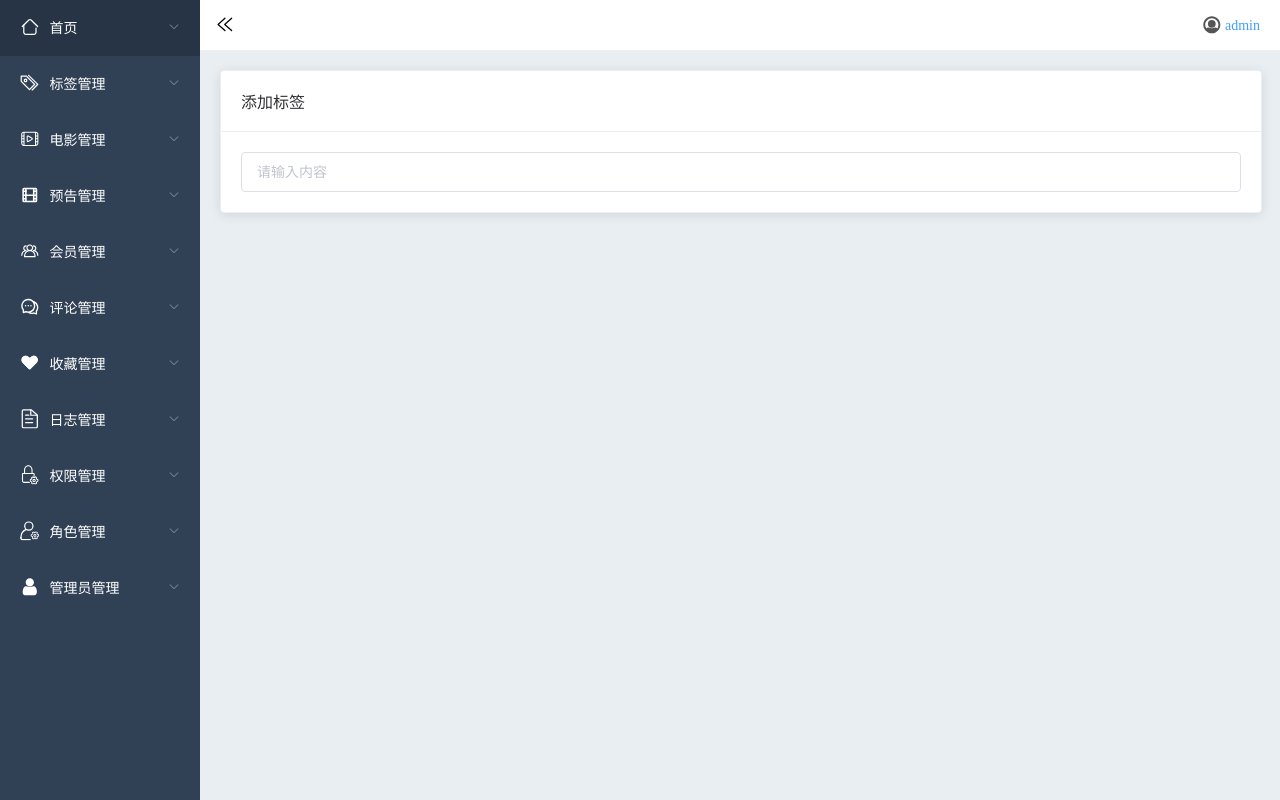
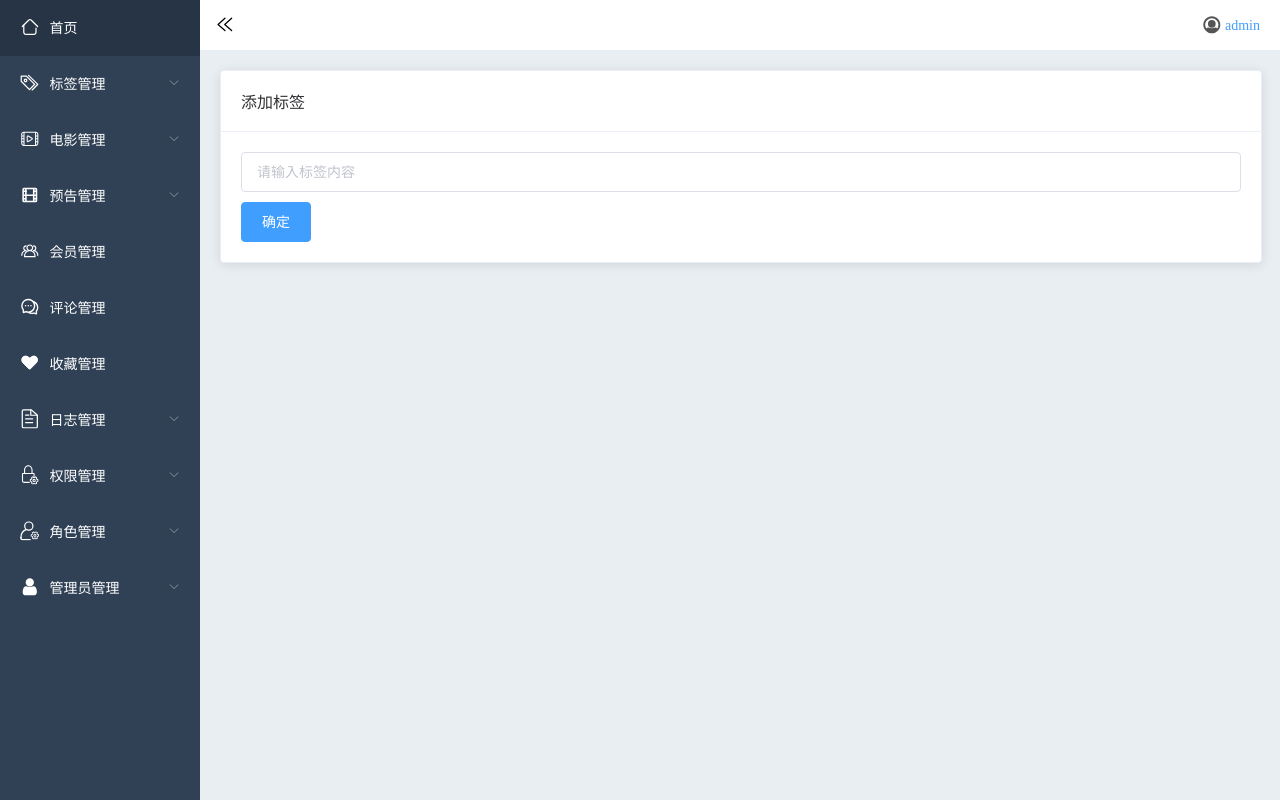
Before and after one commit to WieLun/Movie, a Vue app: page /admin/tag/add in a window 1280 px wide. Built offline with nearby package versions, Linux system fonts and the light colour scheme.

Commit message:
login sideitem finish

```diff
--- a/src/components/common/navmenu/NavMenu.vue
+++ b/src/components/common/navmenu/NavMenu.vue
@@ -12,31 +12,17 @@
     :collapse-transition="false"
     router
   >
-    <el-submenu
+    <side-item
+      v-for="(route, index) in routes"
+      :key="route.path"
+      :item="route"
       :index="index + ''"
-      v-for="(item, index) in routes"
-      :key="index"
-    >
-      <template slot="title">
-        <svg-icon :icon-class="item.meta.icon" />
-        <span>{{ item.meta.title }}</span>
-      </template>
-      <el-menu-item
-        :index="item.path + '/' + subItem.path"
-        v-for="(subItem, index) in item.children"
-        :key="index"
-        @click="saveNavState(item.path + '/' + subItem.path)"
-      >
-        <template slot="title">
-          <svg-icon :icon-class="subItem.meta.icon" />
-          <span>{{ subItem.meta.title }}</span>
-        </template></el-menu-item
-      >
-    </el-submenu>
+    />
   </el-menu>
 </template>
 
 <script>
+import sideItem from "./sideItem/sideItem.vue";
 export default {
   name: "NavMenu",
   props: {
@@ -44,25 +30,16 @@ export default {
       type: Boolean,
       default: false,
     },
-    routes: {
-      type: Array,
-      default() {
-        return [];
-      },
-    },
+  },
+  components: {
+    sideItem,
   },
   data() {
     return {
       activePath: " ",
     };
   },
-  created() {
-    this.activePath = sessionStorage.getItem("activePath");
-  },
   methods: {
-    saveNavState(activePath) {
-      sessionStorage.setItem("activePath", activePath);
-    },
     handleOpen(key, keyPath) {
       console.log(key, keyPath);
       console.log(this.$router.options);
@@ -74,6 +51,12 @@ export default {
       console.log(key, keyPath);
     },
   },
+  computed: {
+    routes() {
+      console.log(this.$router.options.routes[0].hidden);
+      return this.$router.options.routes;
+    },
+  },
 };
 </script>
 
@@ -81,8 +64,4 @@ export default {
 .el-menu {
   border-right: none;
 }
-
-.svg-icon {
-  margin-right: 10px;
-}
 </style>
--- /dev/null
+++ b/src/components/common/navmenu/sideItem/sideItem.vue
@@ -0,0 +1,59 @@
+<template>
+  <div v-if="!item.hidden">
+    <template v-if="item.children.length === 1">
+      <el-menu-item :index="item.path + '/' + subItem.path" v-for="(subItem, index) in item.children" :key="index">
+        <svg-icon :icon-class="subItem.meta.icon" />
+        <span slot="title">{{ subItem.meta.title }}</span>
+      </el-menu-item>
+    </template>
+
+    <el-submenu v-else :index="index">
+      <template slot="title">
+        <svg-icon :icon-class="item.meta.icon" />
+        <span>{{ item.meta.title }}</span>
+      </template>
+
+      <el-menu-item
+        :index="item.path + '/' + subItem.path"
+        v-for="(subItem, index) in item.children"
+        :key="index"
+        @click="saveNavState(item.path + '/' + subItem.path)"
+      >
+        <template slot="title">
+          <svg-icon :icon-class="subItem.meta.icon" />
+          <span>{{ subItem.meta.title }}</span>
+        </template></el-menu-item
+      >
+    </el-submenu>
+  </div>
+</template>
+
+<script>
+export default {
+  name: "sideItem",
+  props: {
+    item: {
+      type: Object,
+      required: true,
+    },
+    index: {
+      type: String,
+      default: "",
+    },
+  },
+  created() {
+    this.activePath = sessionStorage.getItem("activePath");
+  },
+  methods: {
+    saveNavState(activePath) {
+      sessionStorage.setItem("activePath", activePath);
+    },
+  },
+};
+</script>
+
+<style scoped>
+.svg-icon {
+  margin-right: 10px;
+}
+</style>
--- a/src/components/content/container/Container.vue
+++ b/src/components/content/container/Container.vue
@@ -1,7 +1,7 @@
 <template>
   <el-container>
     <el-aside :width="isCollapse ? '64px' : '200px'">
-      <nav-menu :isCollapse="isCollapse" :routes="routes" />
+      <nav-menu :isCollapse="isCollapse" />
     </el-aside>
 
     <el-container>
@@ -48,11 +48,6 @@ export default {
       this.isCollapse = !this.isCollapse;
     },
   },
-  computed: {
-    routes() {
-      return this.$router.options.routes;
-    },
-  },
 };
 </script>
 
--- /dev/null
+++ b/src/network/tag.js
@@ -0,0 +1,9 @@
+import request from './request';
+
+export function tagAdd(data) {
+  return request({
+    url: '/api/v2/admin/tag/add',
+    method: 'post',
+    data: data
+  });
+}
--- a/src/router/index.js
+++ b/src/router/index.js
@@ -29,17 +29,20 @@ Vue.use(VueRouter);
 
 const routes = [
   {
+    path: "/admin/login",
+    name: "Login",
+    component: Login,
+    hidden: true
+  },
+  {
     path: '/admin',
-    redirect: '/admin',
-    name: 'Home',
     component: Container,
-    meta: { title: '首页', icon: 'home' },
     children: [
       {
         path: '',
         name: 'home',
         component: Home,
-        meta: { title: '控制面板', icon: 'item' },
+        meta: { title: '首页', icon: 'home' },
       },
     ]
   },
@@ -108,46 +111,37 @@ const routes = [
   },
   {
     path: '/admin/user',
-    redirect: '/admin/user/list',
-    name: 'User',
     component: Container,
-    meta: { title: '会员管理', icon: 'users' },
     children: [
       {
         path: 'list',
         name: 'UserList',
         component: UserList,
-        meta: { title: '会员列表', icon: 'item' },
+        meta: { title: '会员管理', icon: 'users' },
       },
     ]
   },
   {
     path: '/admin/comment',
-    redirect: '/admin/comment/list',
-    name: 'Comment',
     component: Container,
-    meta: { title: '评论管理', icon: 'comment' },
     children: [
       {
         path: 'list',
         name: 'CommentList',
         component: CommentList,
-        meta: { title: '评论列表', icon: 'item' },
+        meta: { title: '评论管理', icon: 'comment' },
       },
     ]
   },
   {
     path: '/admin/collect',
-    redirect: '/admin/collect/list',
-    name: 'Collect',
     component: Container,
-    meta: { title: '收藏管理', icon: 'collect' },
     children: [
       {
         path: 'list',
         name: 'CollectList',
         component: CollectList,
-        meta: { title: '收藏列表', icon: 'item' },
+        meta: { title: '收藏管理', icon: 'collect' },
       },
     ]
   },
@@ -241,12 +235,6 @@ const routes = [
       },
     ]
   },
-  // {
-  //   path: "/admin/login",
-  //   name: "Login",
-  //   component: Login,
-  //   hidden: true
-  // },
 ];
 
 export const router = new VueRouter({
--- a/src/views/admin/login/Login.vue
+++ b/src/views/admin/login/Login.vue
@@ -76,12 +76,16 @@ export default {
 
           login(userInfo).then((res) => {
             if (res.status === 0) {
-              sessionStorage.setItem('user', this.loginForm.username);
-              this.$router.push('/admin');
+              sessionStorage.setItem("user", this.loginForm.username);
+              this.$message({
+                message: "登陆成功",
+                type: "success",
+              });
+              this.$router.push("/admin");
               this.loading = false;
             } else {
               console.log(res.data);
-              this.loading = false
+              this.loading = false;
             }
           });
         } else {
--- a/src/views/admin/tag/TagAdd.vue
+++ b/src/views/admin/tag/TagAdd.vue
@@ -4,19 +4,29 @@
       <div slot="header" class="clearfix">
         <span>添加标签</span>
       </div>
-      <el-input  placeholder="请输入内容" v-model="input" clearable> </el-input>
+      <el-input  placeholder="请输入标签内容" v-model="tagName" clearable> </el-input>
+      <el-button type="primary" @click="tagAddClick">确定</el-button>
     </el-card>
   </div>
 </template>
 
 <script>
+import { tagAdd } from 'network/tag'
+
 export default {
   name: "TagAdd",
   data() {
     return {
-      input: "",
+      tagName: "",
     };
   },
+  methods: {
+    tagAddClick() {
+      tagAdd({name: this.tagName}).then(res => {
+        console.log(res);
+      })
+    }
+  }
 };
 </script>
 
@@ -41,4 +51,8 @@ export default {
 .box-card {
   width: 100%;
 }
+
+.el-button {
+  margin-top: 10px;
+}
 </style>
```
